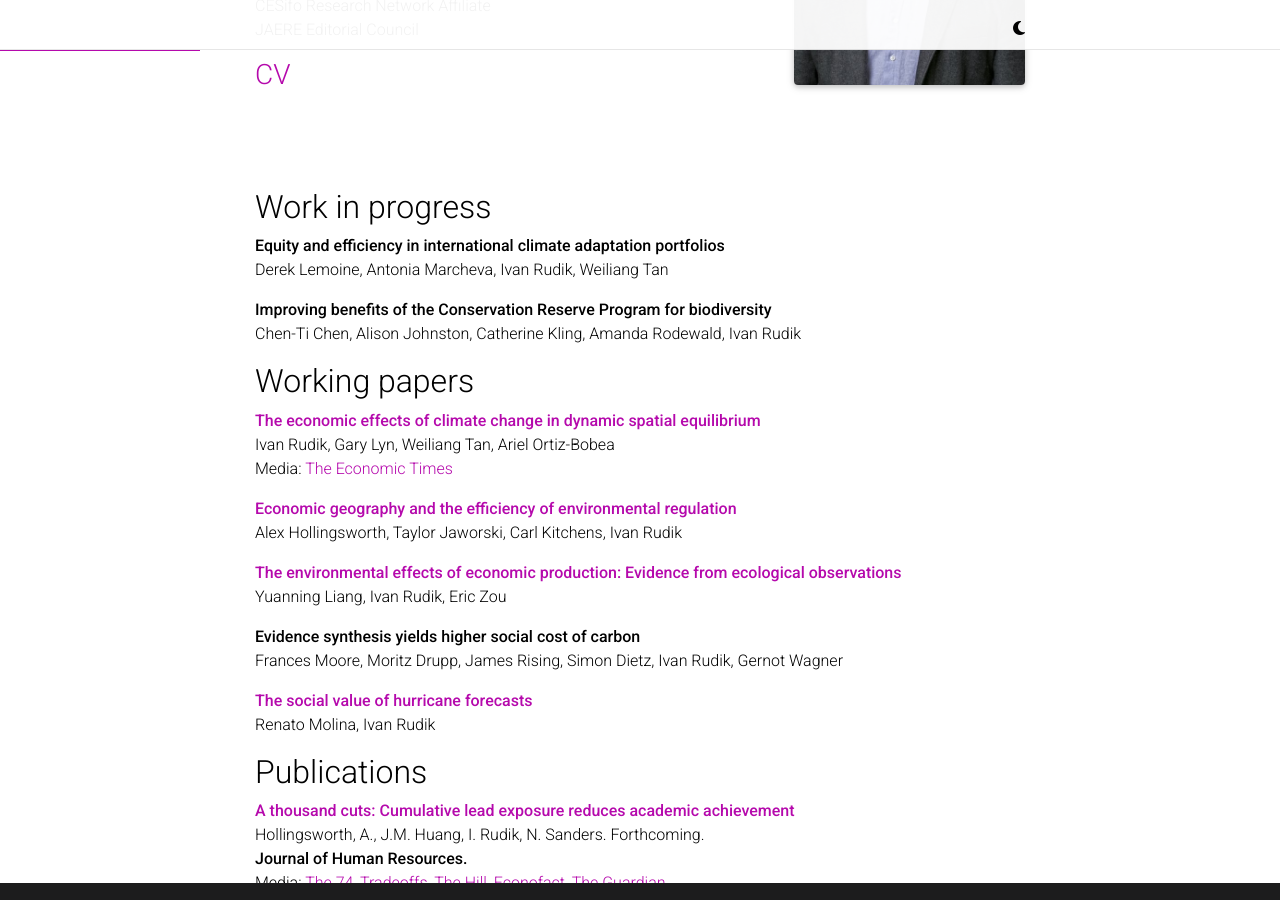
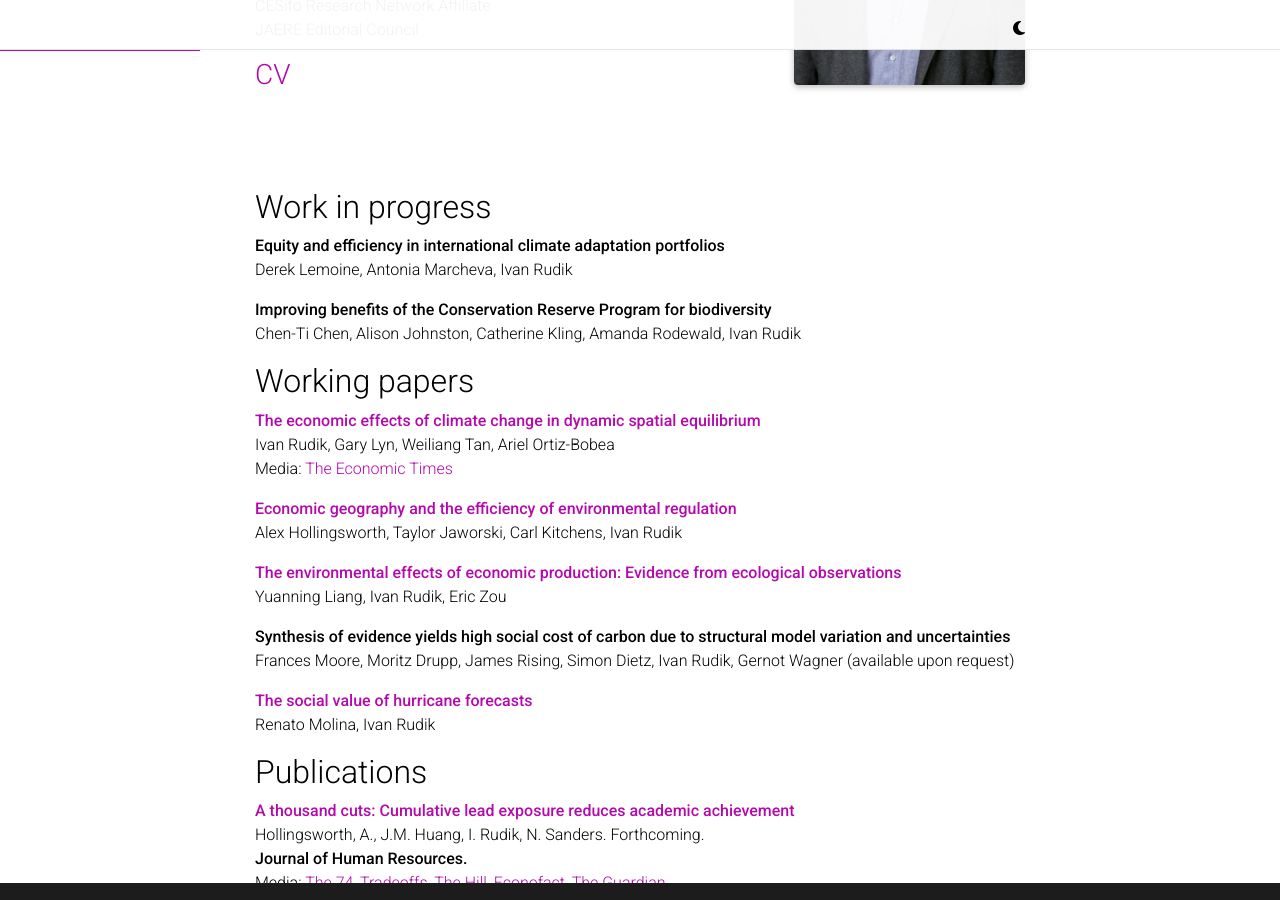
Before and after one commit to irudik/irudik.github.io, a Jekyll site: the page built from _pages/about.md, in a window 1280 px wide and 900 px high, scrolled down 302 px. Built offline with Jekyll 4.4.1, drawn with Linux system fonts in a browser that asks for light colours; comment, search, counter and statistics services are not loaded; a style sheet for code colours, icons or effects is not loaded.

Commit message:
update cv and paper title for scc

```diff
--- a/_pages/about.md
+++ b/_pages/about.md
@@ -38,7 +38,7 @@ JAERE Editorial Council
 ## Work in progress
 
 **Equity and efficiency in international climate adaptation portfolios**
-Derek Lemoine, Antonia Marcheva, Ivan Rudik, Weiliang Tan
+Derek Lemoine, Antonia Marcheva, Ivan Rudik
 
 **Improving benefits of the Conservation Reserve Program for biodiversity**
 Chen-Ti Chen, Alison Johnston, Catherine Kling, Amanda Rodewald, Ivan Rudik
@@ -57,8 +57,8 @@ Alex Hollingsworth, Taylor Jaworski, Carl Kitchens, Ivan Rudik
 **[The environmental effects of economic production: Evidence from ecological observations](https://osf.io/preprints/socarxiv/qy76a)**
 Yuanning Liang, Ivan Rudik, Eric Zou
 
-**Evidence synthesis yields higher social cost of carbon**
-Frances Moore, Moritz Drupp, James Rising, Simon Dietz, Ivan Rudik, Gernot Wagner
+**Synthesis of evidence yields high social cost of carbon due to structural model variation and uncertainties**
+Frances Moore, Moritz Drupp, James Rising, Simon Dietz, Ivan Rudik, Gernot Wagner (available upon request)
 
 **[The social value of hurricane forecasts](https://osf.io/preprints/socarxiv/sqtjr)**
 Renato Molina, Ivan Rudik
```
Also changed, not shown: 10 other files.
